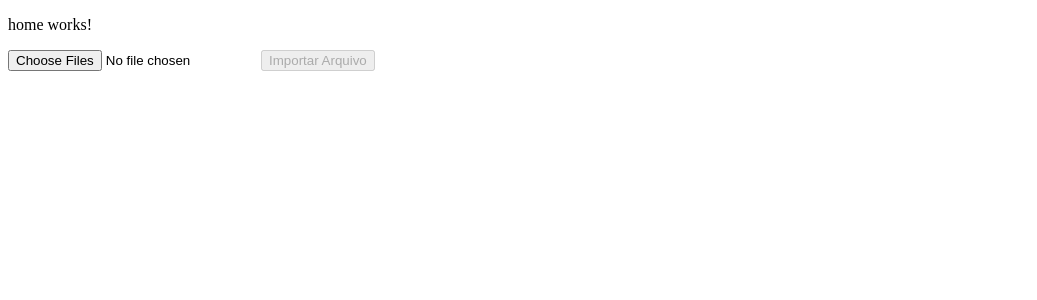
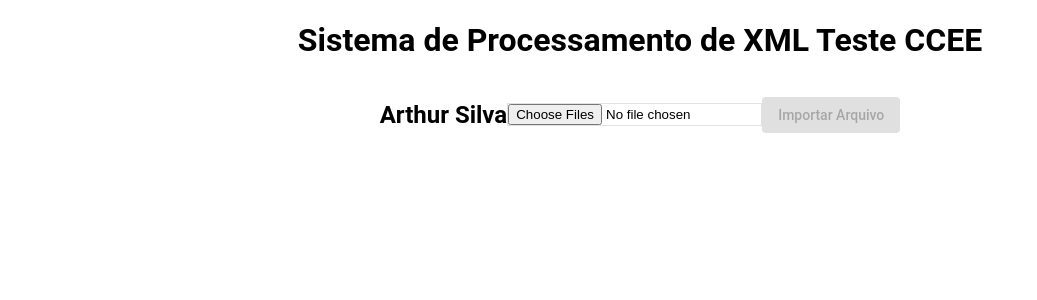
Before and after one commit to Silva-Arthur/teste-importacaoxml-frontend, an Angular app: page / in a window 1280 px wide. Shown: the top 300 px of the page, without its empty margins (0-1037 px from the left). Built offline with nearby package versions, Linux system fonts and the light colour scheme.

Commit message:
Inicio das implementacoes do Angular Meterial

```diff
--- a/angular.json
+++ b/angular.json
@@ -50,6 +50,7 @@
               "src/assets"
             ],
             "styles": [
+              "./node_modules/@angular/material/prebuilt-themes/indigo-pink.css",
               "src/styles.css"
             ],
             "scripts": []
--- a/package.json
+++ b/package.json
@@ -14,9 +14,11 @@
     "@angular/compiler": "~12.0.3",
     "@angular/core": "~12.0.3",
     "@angular/forms": "~12.0.3",
+    "@angular/material": "^12.2.13",
     "@angular/platform-browser": "~12.0.3",
     "@angular/platform-browser-dynamic": "~12.0.3",
     "@angular/router": "~12.0.3",
+    "bootstrap": "^5.3.1",
     "fast-xml-parser": "^4.2.7",
     "rxjs": "~6.6.0",
     "tslib": "^2.1.0",
--- a/src/app/components/home/home.component.css
+++ b/src/app/components/home/home.component.css
@@ -0,0 +1,17 @@
+.form{
+    display: flex;
+    align-items: center;
+    justify-content: center;
+    text-align: center;
+}
+
+input {
+    border: solid 1px rgba(129, 128, 128, 0.226);
+}
+
+.loading-spinner {
+    display: flex;
+    align-items: center;
+    justify-content: center;
+    background: rgba(0,0,0,0.15);
+}
--- a/src/app/components/home/home.component.html
+++ b/src/app/components/home/home.component.html
@@ -1,6 +1,21 @@
-<p>home works!</p>
 <div>
-    <!--<input type="text" (change)="getName(name.value)" id="fileLabel" name="fileLabel" #name/>-->
-    <input type="file" id="arquivos" name="arquivos" (change)="getFile($event)" multiple="multiple" accept="text/xml"/>
-    <input type="button" (click)="enviarArquivos()" value="Importar Arquivo" [disabled]="!files" id="buttonSubmit" name="buttonSubmit">
+    <div class="form">
+        <h1>Sistema de Processamento de XML Teste CCEE</h1>
+    </div>
+    <div class="form">
+        <h2>Arthur Silva</h2>
+        <!--<input type="text" (change)="getName(name.value)" id="fileLabel" name="fileLabel" #name/>-->
+        <input type="file" class="ng-hide" id="arquivos" name="arquivos" (change)="getFile($event)" multiple="multiple"
+            accept="text/xml" />
+        <button (click)="enviarArquivos()" mat-raised-button color="primary" [disabled]="!files" id="buttonSubmit"
+            name="buttonSubmit">Importar Arquivo</button>
+        <div *ngIf=""></div>
+
+    </div>
+    <ng-template #loading>
+        <div class="loading-spinner">
+            <mat-spinner></mat-spinner>
+        </div>
+        </ng-template>
+
 </div>
--- a/src/app/components/home/home.component.ts
+++ b/src/app/components/home/home.component.ts
@@ -3,6 +3,7 @@ import { ConversorService } from './../../services/ConversorService';
 import { Component, OnInit } from '@angular/core';
 import { UploadFileService } from './home.service';
 import * as X2JS from 'x2js';
+import { Observable } from 'rxjs';
 
 @Component({
   selector: 'app-home',
@@ -22,6 +23,7 @@ export class HomeComponent implements OnInit {
   files: Set<File>;
   arquivosJson: Array<any> = new Array();
   conversor: ConversorService = new ConversorService();
+  retorno$: Observable<boolean> | null = null;
 
   getName(name: string) {
     this.name = name;
@@ -56,8 +58,8 @@ export class HomeComponent implements OnInit {
     this.arquivosJson = new Array();
     this.files = null;
     document.getElementById('arquivos').innerHTML = '';
-    document.getElementById('fileLabel').innerHTML = '';
     document.getElementById('buttonSubmit').setAttribute('disabled', '');
+    console.log('aqui')
   }
 
 }
--- a/src/app/components/home/home.service.ts
+++ b/src/app/components/home/home.service.ts
@@ -2,6 +2,8 @@ import { Agente } from 'src/app/models/Agente';
 import { HttpClient, HttpHeaders, HttpRequest } from '@angular/common/http';
 import { Injectable } from '@angular/core';
 import { urlToHttpOptions } from 'url';
+import { delay, first, tap } from 'rxjs/operators';
+
 
 @Injectable({
   providedIn: 'root'
@@ -11,6 +13,10 @@ export class UploadFileService {
   constructor(private http: HttpClient) { }
 
   upload(jsonEnviar: any, url: string) {
-    return this.http.post(url, jsonEnviar,{responseType: 'text'});
+    return this.http.post(url, jsonEnviar,{responseType: 'text'}).pipe(
+      first(),
+      delay(15000),
+      tap(retorno => console.log(retorno))
+    );
   }
 }
--- a/src/styles.css
+++ b/src/styles.css
@@ -1 +1,2 @@
-/* You can add global styles to this file, and also import other style files */
+html, body { height: 100%; }
+body { margin: 0; font-family: Roboto, "Helvetica Neue", sans-serif; }
```
Also changed, not shown: src/app/app.module.ts (+9 -1 lines), 1 other file (tests, documents, lock files or other folders).
